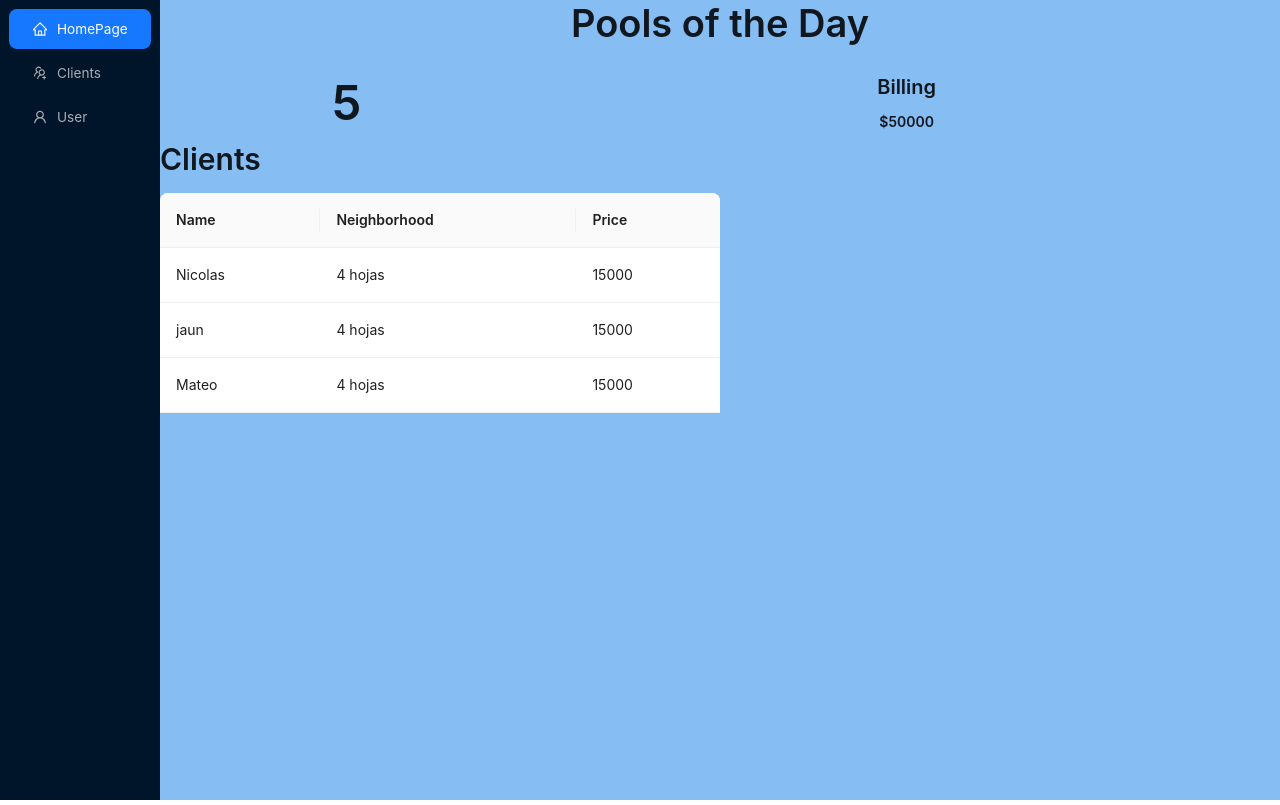
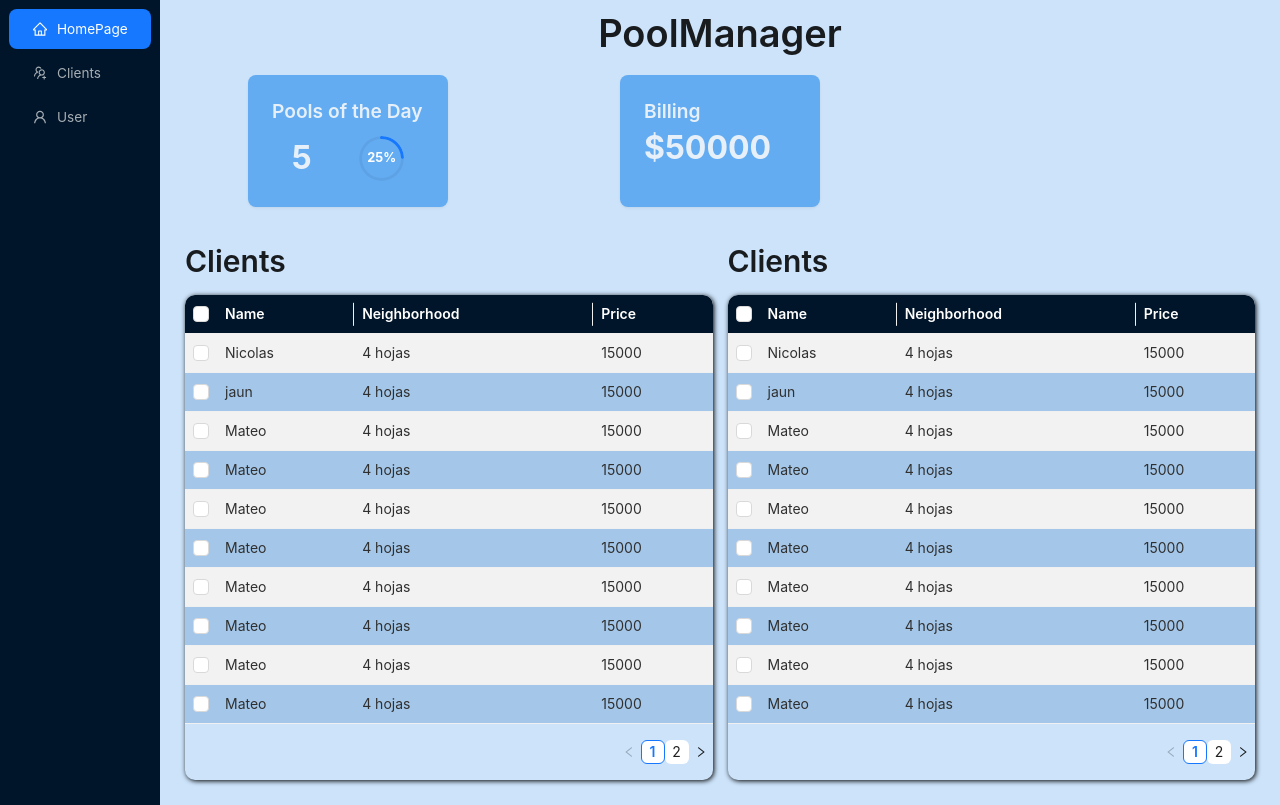
Before and after one commit to AgustingonzalezArg/PoolManager-frontEnd, a React (Vite) app: page / in a window 1280 px wide. Built offline with nearby package versions, Linux system fonts and the light colour scheme.

Commit message:
HomePage.tsx finished

```diff
--- a/src/App.tsx
+++ b/src/App.tsx
@@ -19,13 +19,13 @@ function App() {
               <Nav screens={isNav} />
           </Col>
 
-          <Col xs={24} md={20} xl={21} style={{backgroundColor: "#86bdf2", minHeight: "100vh"}}>
+          <Col xs={24} md={20} xl={21} style={{backgroundColor: "#cce3fa", minHeight: "100vh"}}>
 
             <Outlet />
           </Col>
         </Row>
       : <Row>
-          <Col xs={24} md={20} xl={21} style={{backgroundColor: "#86bdf2", minHeight: "100vh"}}>
+          <Col xs={24} md={20} xl={21} style={{backgroundColor: "#cce3fa", minHeight: "100vh"}}>
             <Nav screens={isNav} />
             <Outlet />
           </Col>
--- a/src/index.css
+++ b/src/index.css
@@ -2,3 +2,30 @@
   margin: 0;
   padding: 0;
 }
+
+.ant-table-thead > tr > th {
+  background-color: #001529 !important;
+  color: white !important;
+}
+
+.even-row {
+  background-color: #f2f2f2;
+  cursor: pointer;
+}
+
+.odd-row {
+  background-color: #a4c7e9;
+  cursor: pointer;
+}
+
+.ant-table-tbody > tr >td {
+  color: #303030 !important;
+}
+
+.ant-table-tbody > tr:hover > td{
+  background-color: #3f81be !important;
+}
+
+.ant-table-row-selected {
+  background-color: #e6f7ff !important; /* Color de fondo personalizado */
+}
--- a/src/private/components/Nav.tsx
+++ b/src/private/components/Nav.tsx
@@ -1,5 +1,5 @@
-import { HomeOutlined, MenuOutlined, UsergroupAddOutlined, UserOutlined } from '@ant-design/icons'
-import { Button, Col, Drawer, Menu, Row } from 'antd'
+import { CloseOutlined, HomeOutlined, MenuOutlined, UsergroupAddOutlined, UserOutlined } from '@ant-design/icons'
+import { Button, Drawer, Menu } from 'antd'
 import { useState } from 'react'
 import { MenuProps } from 'antd/es/menu';
 import { Link } from 'react-router-dom'
@@ -67,6 +67,7 @@ export const Nav = ({screens}: Props) => {
             style={{backgroundColor: "#001529", color: "white"}}
             open={drawerVisible}
             width={200}
+            closeIcon={<CloseOutlined style={{ color: "white" }} />}
         >
             <Menu
               onClick={handleClick}
--- a/src/private/pages/HomePage.tsx
+++ b/src/private/pages/HomePage.tsx
@@ -1,5 +1,5 @@
-import { Col, Row, Table, Typography } from "antd"
-import { Nav } from "../components/Nav"
+import { Card, Col, Flex, Progress, Row, Table, TableProps, Typography } from "antd"
+import "../../index.css"
 
 const { Title, Text} = Typography
 
@@ -15,7 +15,8 @@ type dataColumnsType = {
     key: string
     name: string,
     neighborhood: string,
-    price: number
+    price: number,
+    status: boolean
 }
 
 export const HomePage  = (props: Props) => {
@@ -26,26 +27,85 @@ export const HomePage  = (props: Props) => {
             key: "1",
             name: "Nicolas",
             neighborhood: "4 hojas",
-            price: 15000
+            price: 15000,
+            status: false
         },
         {
             key: "2",
             name: "jaun",
             neighborhood: "4 hojas",
-            price: 15000
+            price: 15000,
+            status: false
         },
         {
             key: "3",
             name: "Mateo",
             neighborhood: "4 hojas",
-            price: 15000
+            price: 15000,
+            status: false
+        },
+        {
+            key: "4",
+            name: "Mateo",
+            neighborhood: "4 hojas",
+            price: 15000,
+            status: false
+        },
+        {
+            key: "5",
+            name: "Mateo",
+            neighborhood: "4 hojas",
+            price: 15000,
+            status: false
+        },
+        {
+            key: "6",
+            name: "Mateo",
+            neighborhood: "4 hojas",
+            price: 15000,
+            status: false
+        },
+        {
+            key: "7",
+            name: "Mateo",
+            neighborhood: "4 hojas",
+            price: 15000,
+            status: false
+        },
+        {
+            key: "8",
+            name: "Mateo",
+            neighborhood: "4 hojas",
+            price: 15000,
+            status: false
+        },
+        {
+            key: "9",
+            name: "Mateo",
+            neighborhood: "4 hojas",
+            price: 15000,
+            status: false
+        },
+        {
+            key: "10",
+            name: "Mateo",
+            neighborhood: "4 hojas",
+            price: 15000,
+            status: true
+        },
+        {
+            key: "11",
+            name: "Mateo",
+            neighborhood: "4 hojas",
+            price: 15000,
+            status: true
         }
     ]
 
 
     const clientsColumns : columnsType[] = [
         {
-            title: "Name",
+            title: "Name ",
             dataIndex: "name",
             key: "name",
         },
@@ -61,26 +121,99 @@ export const HomePage  = (props: Props) => {
         }
     ]
 
+    const rowSelection: TableProps<DataType>['rowSelection'] = {
+        onChange: (selectedRowKeys: React.Key[], selectedRows: DataType[]) => {
+          console.log(`selectedRowKeys: ${selectedRowKeys}`, 'selectedRows: ', selectedRows);
+        },
+        getCheckboxProps: (record: DataType) => ({
+          disabled: record.name === 'Disabled User', // Column configuration not to be checked
+          name: record.name,
+        }),
+      };
+
+
   return (
     <div>
             <Row >
-                <Col span={24}>
-                    <Title style={{textAlign: "center"}}>Pools of the Day</Title>
-                    <Row align={"middle"} justify={"center"}>
-                        <Col span={8} style={{display: "flex", justifyContent: "center"}}><Text style={{fontSize: "3rem", fontWeight: 700}} strong>5</Text></Col>
-                        <Col span={16} style={{display: "flex", flexDirection: "column", alignItems: "center"}}>
-                            <Title level={4} style={{marginTop: "0"}}> Billing</Title>
-                            <Text strong> $50000</Text>
+                <Col span={24} style={{padding: "10px"}}>
+                    <Title style={{textAlign: "center"}}>PoolManager</Title>
+                    <Row justify="start" gutter={[16, 16]}>
+                        <Col xs={24} sm={12} md={8}>
+                            <Row justify={"center"}>
+                                <Card
+                                    style={{backgroundColor: "#63acf2",
+                                        minWidth: "200px",
+                                        minHeight: "132px",
+                                        display: "inline-block"}}
+                                    bordered={false}>
+                                    <Title
+                                        level={2}
+                                        style={{fontSize: "1.2rem", color: "#e7f0f9"}} >
+                                        Pools of the Day
+                                    </Title>
+                                    <Flex wrap gap={"small"} justify="space-around" align="center">
+                                        <Text
+                                            style={{fontSize: "2rem", fontWeight: 700, color: "#e7f0f9"}}>
+                                            5
+                                        </Text>
+                                        <Progress type={"circle"} percent={25} size={45} format={(Percent)=> (
+                                            <span style={{color: "white", fontWeight: "bold"}}>{Percent}%</span>
+                                        )} />
+                                    </Flex>
+
+                                </Card>
+                            </Row>
+                        </Col>
+                        <Col xs={24} sm={12} md={8}>
+                            <Row justify={"center"}>
+                                <Card
+                                    style={{backgroundColor: "#63acf2",
+                                        minWidth:"200px",
+                                        display: "inline-block",
+                                        minHeight: "132px",}}
+                                    bordered={false}>
+                                    <Title
+                                        level={2}
+                                        style={{marginBottom: 0 , fontSize: "1.2rem", color: "#e7f0f9"}} >
+                                        Billing
+                                    </Title>
+                                    <Text
+                                        style={{fontSize: "2rem", fontWeight: 700, color: "#e7f0f9"}}>
+                                        $50000
+                                    </Text>
+                                </Card>
+                            </Row>
                         </Col>
                     </Row>
                 </Col>
             </Row>
-            <Row>
+            <Row style={{padding: "25px"}}
+                gutter={[15, 15]}
+                >
                 <Col xs={24} md={12}>
                 <Title level={2}>Clients</Title>
-                <Table columns={clientsColumns} dataSource={dataClients} pagination={false}/>
+                <Table
+                    columns={clientsColumns}
+                    dataSource={dataClients}
+                    rowSelection={rowSelection}
+                    pagination={{pageSize: 10}}
+                    size="small"
+                    rowClassName={(_, index) => (index % 2 === 0 ? "even-row" : "odd-row")}
+                    style={{boxShadow: "1px 1px 5px black", overflow: "hidden", borderRadius: "10px"}}
+                    />
                 </Col>
-                <Col xs={24} md={12}></Col>
+                <Col xs={24} md={12}>
+                <Title level={2}>Clients</Title>
+                <Table
+                    columns={clientsColumns}
+                    dataSource={dataClients}
+                    rowSelection={rowSelection}
+                    pagination={{pageSize: 10}}
+                    size="small"
+                    rowClassName={(_, index) => (index % 2 === 0 ? "even-row" : "odd-row")}
+                    style={{boxShadow: "1px 1px 5px black", overflow: "hidden", borderRadius: "10px"}}
+                    />
+                </Col>
             </Row>
     </div>
   )
```
